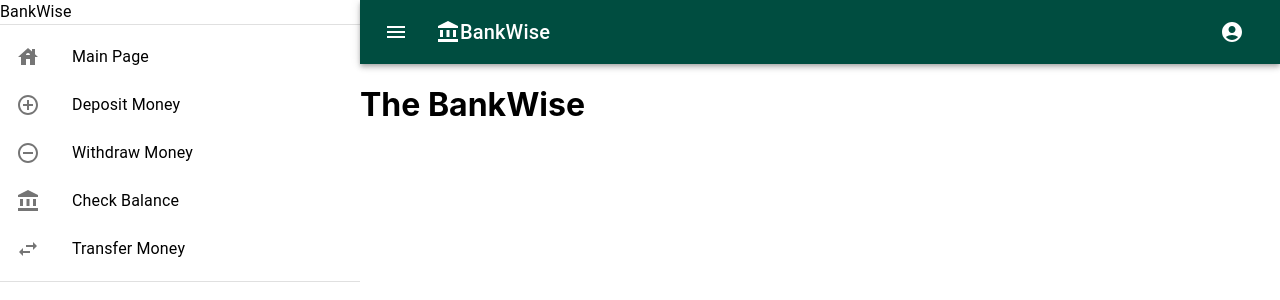
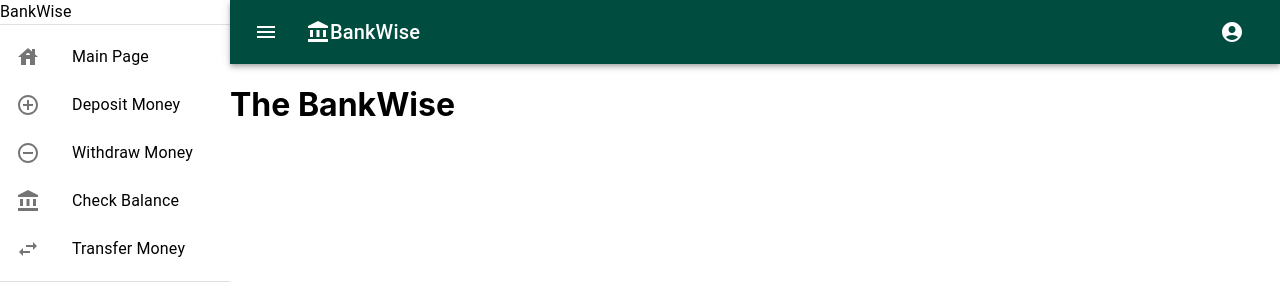
Before and after one commit to Berat-Aktas/GraduationProject, a React (Create React App) app in the folder project1/: page /main-page in a window 1280 px wide. Shown: the top 300 px of the page. Built offline with nearby package versions, Linux system fonts and the light colour scheme.

Commit message:
Sidebar Güncellemesi

```diff
--- a/project1/src/components/layout/AppLayout.js
+++ b/project1/src/components/layout/AppLayout.js
@@ -17,7 +17,7 @@ const AppLayout = () => {
     return (
         <>
             <Box display="flex">
-                <Sidebar />
+                <Sidebar isOpen={isSidebarOpen}  />
                 <Box flexGrow={1}>
                     <Header toggleSidebar={toggleSidebar} isSidebarOpen={isSidebarOpen} />
                     <Grid container spacing={2} >
--- a/project1/src/components/navbar/Sidebar.js
+++ b/project1/src/components/navbar/Sidebar.js
@@ -8,10 +8,10 @@ import RemoveCircleOutlineIcon from '@mui/icons-material/RemoveCircleOutline';
 import AccountBalanceIcon from '@mui/icons-material/AccountBalance';
 import SwapHorizIcon from '@mui/icons-material/SwapHoriz';
 
-function Sidebar() {
+function Sidebar({ isOpen }) {
     return (
         <>
-            <Box sx={{ width: '100%', maxWidth: 360, bgcolor: 'background.paper' }}>
+            <Box sx={{ width: '100%', maxWidth: 230,  bgcolor: 'background.paper' }}>
                 <nav>
                     <Typography alignItems="center">
                         BankWise
```
